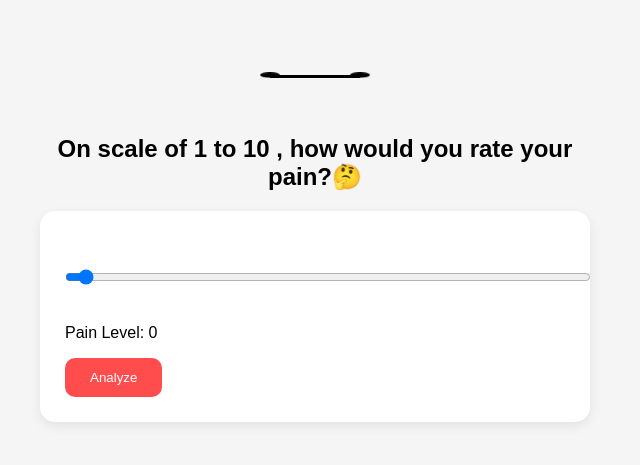
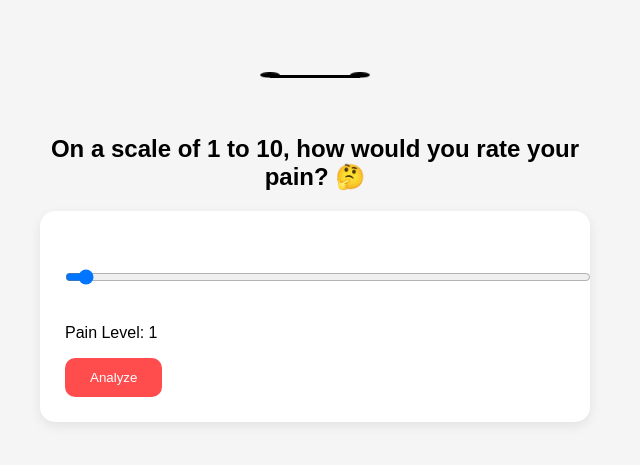
Before and after one commit to Sa-um-aya/MyHealthcareCompanion, a plain HTML site: page paindashboard/pain.html in a window 1280 px wide. Shown: the whole page, without its empty margins (325-965 px from the left). Drawn offline with Linux system fonts and the light colour scheme.

Commit message:
Updated the pain slider

```diff
--- a/paindashboard/pain.html
+++ b/paindashboard/pain.html
@@ -16,13 +16,13 @@
 <div class="line"></div>
 </div>
 
-<h2>On scale of 1 to 10 , how would you rate your pain?🤔</h2>
+<h2>On a scale of 1 to 10, how would you rate your pain? 🤔</h2>
 
 <div class="card">
 
-<input type="range" min="0" max="10" value="0" id="painSlider">
+<input type="range" min="1" max="10" value="1" id="painSlider">
 
-<p>Pain Level: <span id="painValue">0</span></p>
+<p>Pain Level: <span id="painValue">1</span></p>
 
 <button onclick="savePain()">Analyze</button>
 
```
